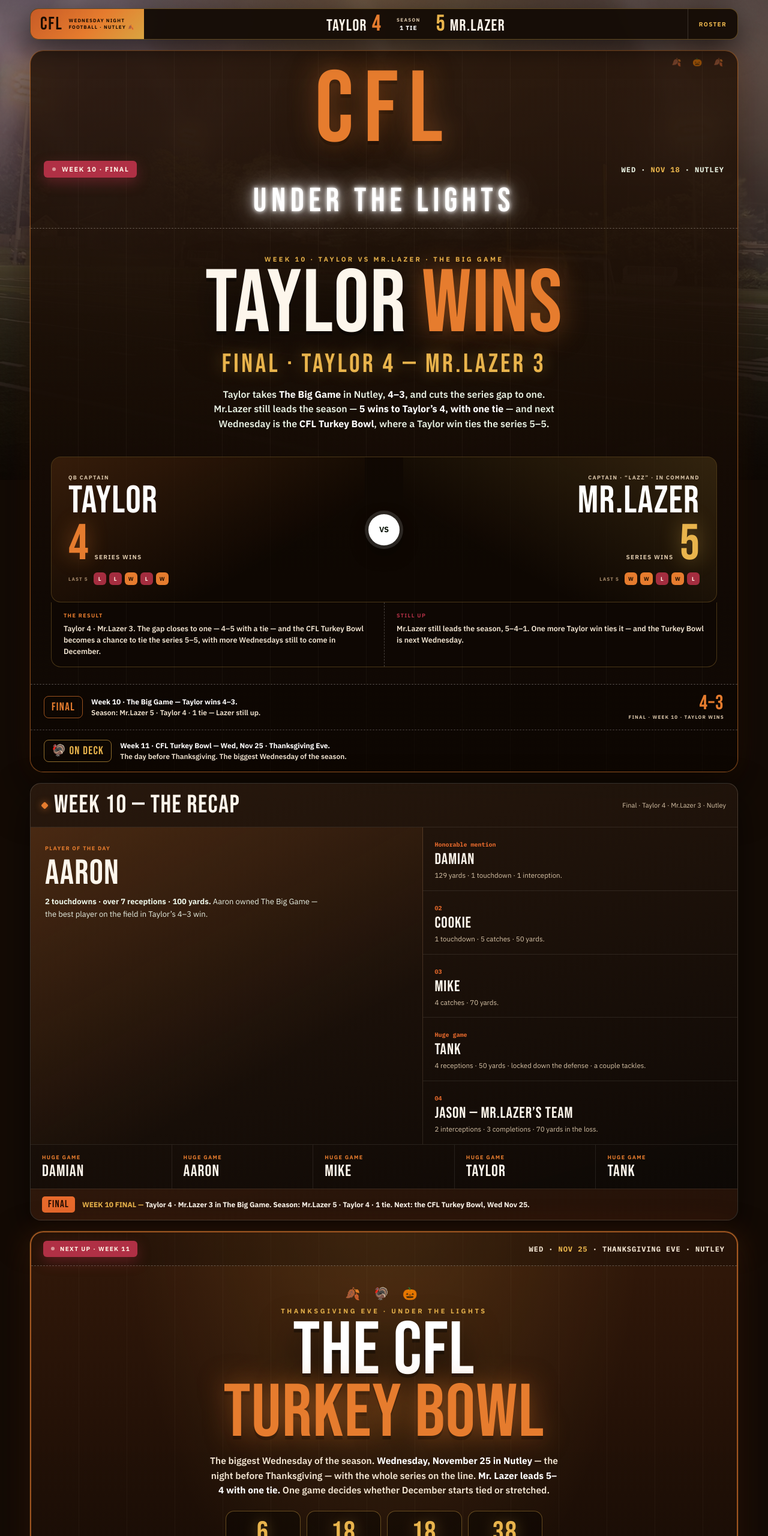
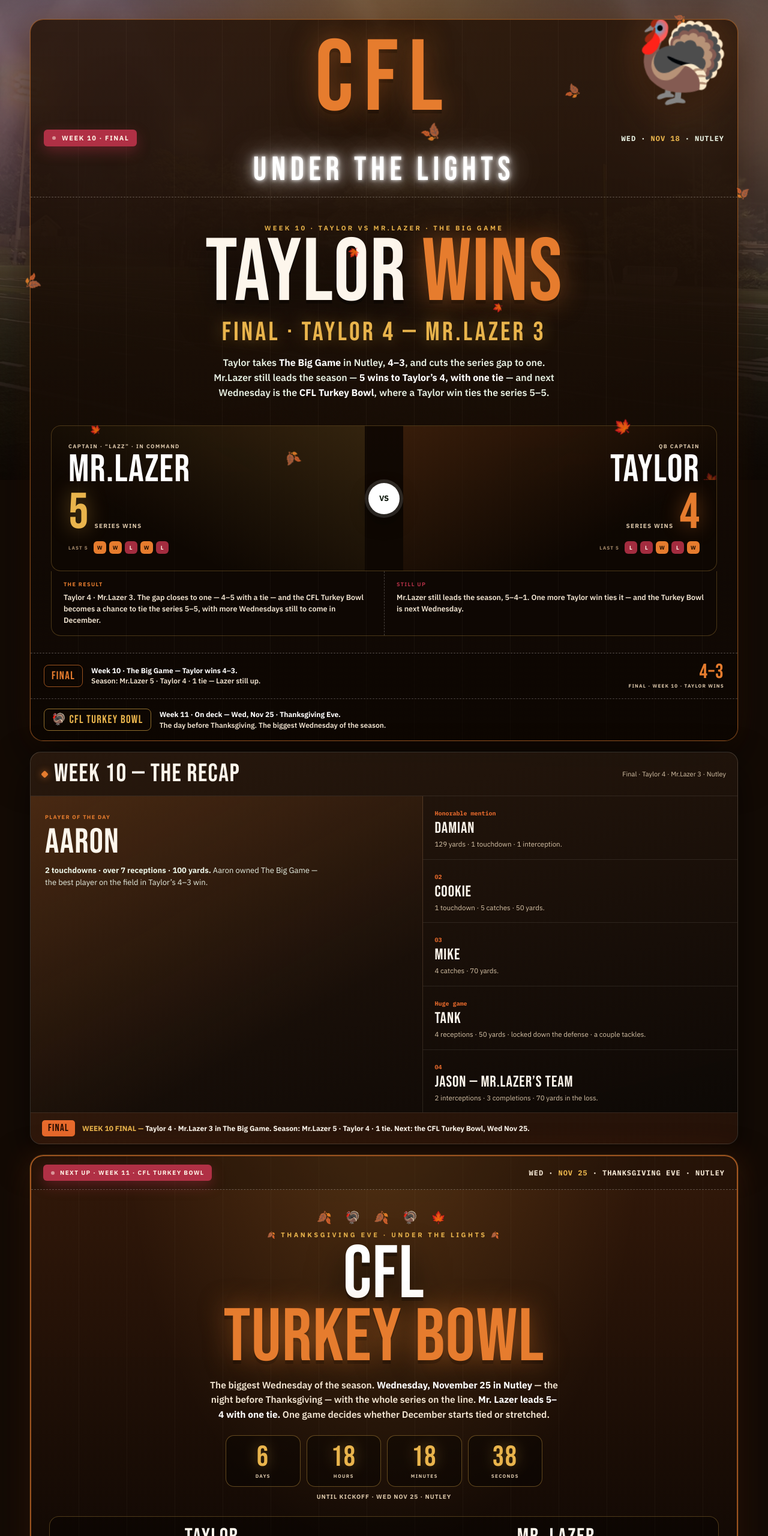
Before and after one commit to taylormuse33/cfl, a plain HTML site: page index.html in a window 1280 px wide. Shown: the top 2560 px of the page at 60% size. Drawn offline with Linux system fonts and the light colour scheme; animation ran at ten frames a second.

Commit message:
CFL homepage - GitHub Pages deploy (Thanksgiving round 2: top bar + Momentum box + Huge Game grid removed, faceoff swapped Lazer left / Taylor right, turkey + falling leaves, no pumpkins, CFL Turkey Bowl)

```diff
--- a/index.html
+++ b/index.html
@@ -9,7 +9,7 @@
   <link rel="preconnect" href="https://fonts.googleapis.com">
   <link rel="preconnect" href="https://fonts.gstatic.com" crossorigin>
   <link href="https://fonts.googleapis.com/css2?family=Bebas+Neue&family=IBM+Plex+Sans:wght@400;500;600;700;800&family=IBM+Plex+Mono:wght@500;700&display=swap" rel="stylesheet">
-  <title>CFL — Wednesday Night Football · Turkey Bowl Week · Taylor Won Week 10</title>
+  <title>CFL — Wednesday Night Football · CFL Turkey Bowl Week · Taylor Won Week 10</title>
   <style>
     :root{
       color-scheme:dark;
@@ -44,36 +44,49 @@
     body{margin:0;min-width:320px;min-height:100vh;overflow-x:hidden;background:#140b05;color:var(--ink);font-family:"IBM Plex Sans",sans-serif;-webkit-font-smoothing:antialiased;text-rendering:optimizeLegibility}
     ::selection{background:var(--pumpkin);color:#1c0d02}
     body::before{content:"";position:fixed;inset:0;z-index:-3;background:linear-gradient(180deg,rgba(28,12,4,.52),rgba(22,10,4,.68) 46%,rgba(14,7,3,.94)),url("assets/night-field.jpg") center 58%/cover no-repeat;filter:brightness(1.02) saturate(1.08) sepia(.18)}
-    body::after{content:"";position:fixed;inset:0;z-index:-2;pointer-events:none;background:radial-gradient(ellipse at 50% -8%,rgba(255,176,66,.18),transparent 46%),radial-gradient(ellipse at 8% 22%,rgba(176,48,69,.10),transparent 40%),radial-gradient(ellipse at 92% 18%,rgba(230,124,46,.10),transparent 40%),linear-gradient(180deg,transparent 60%,rgba(10,4,2,.55))}
+    body::after{content:"";position:fixed;inset:0;z-index:-2;pointer-events:none;background:radial-gradient(ellipse at 50% -8%,rgba(255,176,66,.27),transparent 48%),radial-gradient(ellipse at 8% 22%,rgba(176,48,69,.17),transparent 42%),radial-gradient(ellipse at 92% 18%,rgba(230,124,46,.18),transparent 42%),radial-gradient(ellipse at 50% 108%,rgba(199,91,38,.20),transparent 55%),linear-gradient(180deg,transparent 60%,rgba(10,4,2,.55))}
     button{font:inherit}
     :focus-visible{outline:3px solid var(--pumpkin);outline-offset:2px}
     .page{width:min(1180px,calc(100% - 28px));margin:auto;padding:max(14px,env(safe-area-inset-top)) 0 max(30px,env(safe-area-inset-bottom))}
     .glass{background:var(--glass);border:1px solid var(--line);border-radius:var(--radius);box-shadow:var(--shadow)}
     .mono{font-family:"IBM Plex Mono",monospace}
 
-    /* ============ SCOREBUG BAR ============ */
-    .scorebug{position:sticky;top:10px;z-index:40;display:grid;grid-template-columns:auto 1fr auto;align-items:stretch;align-items:stretch;overflow:hidden;border:1px solid rgba(233,180,76,.35);border-radius:14px;background:rgba(20,11,5,.94);box-shadow:0 16px 40px rgba(0,0,0,.55);backdrop-filter:blur(10px);-webkit-backdrop-filter:blur(10px)}
-    .bug-brand{display:flex;align-items:center;gap:10px;padding:10px 16px;background:linear-gradient(135deg,var(--burnt),var(--pumpkin) 55%,var(--deep-gold));color:#1c0d02}
-    .bug-brand strong{font:400 30px/0.9 "Bebas Neue",sans-serif;letter-spacing:.06em}
-    .bug-brand span{font-size:8px;font-weight:900;letter-spacing:.14em;text-transform:uppercase;line-height:1.35}
-    .bug-score{display:flex;align-items:center;justify-content:center;gap:clamp(10px,3vw,26px);padding:8px 12px;min-width:0}
-    .bug-side{display:flex;align-items:baseline;gap:8px;white-space:nowrap}
-    .bug-side .bug-name{font:400 clamp(19px,3vw,27px)/1 "Bebas Neue",sans-serif;letter-spacing:.05em}
-    .bug-side .bug-num{font:400 clamp(26px,4vw,38px)/0.9 "Bebas Neue",sans-serif}
-    .bug-side.taylor .bug-num{color:var(--pumpkin)}
-    .bug-side.lazer .bug-num{color:var(--gold)}
-    .bug-mid{text-align:center}
-    .bug-mid span{display:block;color:var(--muted);font-size:8px;font-weight:900;letter-spacing:.16em;text-transform:uppercase}
-    .bug-mid strong{display:block;margin-top:2px;font-size:10px;font-weight:800;letter-spacing:.1em;text-transform:uppercase;color:#fff}
-    .bug-link{display:grid;place-items:center;padding:0 18px;border-left:1px solid var(--line);color:var(--gold);font-size:10px;font-weight:900;letter-spacing:.13em;text-transform:uppercase;text-decoration:none;transition:background .18s ease,color .18s ease}
-    .bug-link:hover,.bug-link:focus-visible{background:var(--pumpkin);color:#1c0d02}
+    /* ============ FALLING LEAVES ============ */
+    .leaves{position:fixed;inset:0;z-index:60;overflow:hidden;pointer-events:none}
+    .leaves span{position:absolute;top:-8vh;line-height:1;opacity:0;will-change:transform}
+    .leaves span:nth-child(1){left:3%;font-size:22px;animation:leaf-fall 13s linear -2s infinite}
+    .leaves span:nth-child(2){left:11%;font-size:16px;animation:leaf-fall 17s linear -9s infinite}
+    .leaves span:nth-child(3){left:19%;font-size:27px;animation:leaf-fall 11s linear -5s infinite}
+    .leaves span:nth-child(4){left:28%;font-size:15px;animation:leaf-fall 19s linear -13s infinite}
+    .leaves span:nth-child(5){left:37%;font-size:21px;animation:leaf-fall 14s linear -7s infinite}
+    .leaves span:nth-child(6){left:46%;font-size:17px;animation:leaf-fall 16s linear -3s infinite}
+    .leaves span:nth-child(7){left:54%;font-size:25px;animation:leaf-fall 12s linear -10s infinite}
+    .leaves span:nth-child(8){left:63%;font-size:15px;animation:leaf-fall 18s linear -6s infinite}
+    .leaves span:nth-child(9){left:71%;font-size:20px;animation:leaf-fall 13.5s linear -11s infinite}
+    .leaves span:nth-child(10){left:79%;font-size:26px;animation:leaf-fall 11.5s linear -4s infinite}
+    .leaves span:nth-child(11){left:86%;font-size:16px;animation:leaf-fall 17.5s linear -14s infinite}
+    .leaves span:nth-child(12){left:92%;font-size:22px;animation:leaf-fall 14.5s linear -8s infinite}
+    .leaves span:nth-child(13){left:97%;font-size:18px;animation:leaf-fall 15.5s linear -1s infinite}
+    .leaves span:nth-child(14){left:58%;font-size:14px;animation:leaf-fall 20s linear -16s infinite}
+    @keyframes leaf-fall{
+      0%{transform:translate3d(0,-8vh,0) rotate(0deg);opacity:0}
+      6%{opacity:.85}
+      25%{transform:translate3d(3vw,24vh,0) rotate(100deg)}
+      50%{transform:translate3d(-2vw,52vh,0) rotate(190deg)}
+      75%{transform:translate3d(2.5vw,80vh,0) rotate(275deg)}
+      94%{opacity:.85}
+      100%{transform:translate3d(-1vw,110vh,0) rotate(350deg);opacity:0}
+    }
+    @media(prefers-reduced-motion:reduce){
+      .leaves{display:none}
+    }
 
     main{display:grid;gap:18px;padding-top:18px}
 
     /* ============ MAIN EVENT POSTER ============ */
     .poster{position:relative;overflow:hidden;border:1px solid rgba(230,124,46,.55);border-radius:22px;background:linear-gradient(180deg,rgba(38,20,8,.86),rgba(16,9,4,.95) 78%);box-shadow:0 34px 80px rgba(0,0,0,.62),0 0 0 1px rgba(233,180,76,.12),0 0 44px rgba(199,91,38,.14)}
     .poster::before{content:"";position:absolute;inset:0;background:repeating-linear-gradient(90deg,transparent 0 79px,rgba(255,235,200,.04) 79px 80px);pointer-events:none}
-    .poster::after{content:"🍂  🎃  🍂";position:absolute;top:10px;right:16px;font-size:13px;letter-spacing:.6em;opacity:.55;pointer-events:none}
+    .poster::after{content:"🦃";position:absolute;top:2px;right:10px;font-size:clamp(84px,15vw,132px);line-height:1;pointer-events:none;filter:drop-shadow(0 10px 22px rgba(0,0,0,.55)) drop-shadow(0 0 26px rgba(230,124,46,.35));transform:rotate(6deg);z-index:2}
     .poster-brand{position:relative;text-align:center;padding:clamp(20px,4vw,34px) 20px 2px}
     .poster-brand span{display:block;font:400 clamp(84px,18vw,168px)/0.78 "Bebas Neue",sans-serif;letter-spacing:.1em;text-transform:uppercase;color:var(--pumpkin);text-shadow:0 0 44px rgba(230,124,46,.5),0 6px 0 rgba(0,0,0,.35),0 22px 60px rgba(0,0,0,.7)}
     .poster-top{position:relative;display:flex;flex-wrap:wrap;align-items:center;justify-content:space-between;gap:10px;padding:16px 22px;border-bottom:1px dashed rgba(253,246,236,.28)}
@@ -92,19 +105,20 @@
     .faceoff{position:relative;display:grid;grid-template-columns:1fr auto 1fr;align-items:stretch;gap:0;margin:clamp(20px,4vw,36px) clamp(14px,3vw,34px) 0;border:1px solid rgba(233,180,76,.28);border-radius:16px;overflow:hidden;background:rgba(14,7,3,.6)}
     .fighter{padding:clamp(16px,3vw,28px);min-width:0}
     .fighter.taylor{background:linear-gradient(150deg,rgba(230,124,46,.18),transparent 70%)}
-    .fighter.lazer{background:linear-gradient(210deg,rgba(233,180,76,.16),transparent 70%);text-align:right}
+    .fighter.lazer{background:linear-gradient(210deg,rgba(233,180,76,.16),transparent 70%)}
+    .faceoff .fighter:last-child{text-align:right}
     .fighter .f-role{display:block;color:var(--muted);font-size:9px;font-weight:900;letter-spacing:.16em;text-transform:uppercase}
     .fighter .f-name{display:block;margin-top:6px;font:400 clamp(38px,6.5vw,64px)/0.88 "Bebas Neue",sans-serif;letter-spacing:.02em;text-transform:uppercase}
     .fighter.taylor .f-name{color:#fff}
     .fighter.lazer .f-name{color:#fff}
     .fighter .f-record{display:flex;align-items:baseline;gap:10px;margin-top:10px}
-    .fighter.lazer .f-record{justify-content:flex-end}
+    .faceoff .fighter:last-child .f-record{justify-content:flex-end}
     .fighter .f-num{font:400 clamp(56px,8vw,84px)/0.8 "Bebas Neue",sans-serif}
     .fighter.taylor .f-num{color:var(--pumpkin);text-shadow:0 0 34px rgba(230,124,46,.45)}
     .fighter.lazer .f-num{color:var(--gold);text-shadow:0 0 34px rgba(233,180,76,.45)}
     .fighter .f-wins{color:var(--muted);font-size:10px;font-weight:800;letter-spacing:.12em;text-transform:uppercase}
     .form{display:flex;align-items:center;gap:5px;margin-top:14px}
-    .fighter.lazer .form{justify-content:flex-end}
+    .faceoff .fighter:last-child .form{justify-content:flex-end}
     .form .form-label{margin-right:4px;color:var(--faint);font-size:8px;font-weight:900;letter-spacing:.14em;text-transform:uppercase}
     .form i{display:grid;place-items:center;width:21px;height:21px;border-radius:6px;font-size:9px;font-style:normal;font-weight:900}
     .form i.w{background:var(--pumpkin);color:#1c0d02}
@@ -161,7 +175,7 @@
     .tb-vs{display:grid;place-items:center;width:46px;height:46px;border-radius:50%;background:#fff3e6;color:#2b1606;font:800 12px/1 "IBM Plex Sans",sans-serif;box-shadow:0 0 0 5px rgba(255,243,230,.14),0 10px 24px rgba(0,0,0,.5)}
     .tb-tie{text-align:center;margin:10px 16px 0;color:var(--muted);font-size:11px;font-weight:650}
     .tb-tie strong{color:#fff}
-    .tb-stakes{position:relative;display:grid;grid-template-columns:1fr 1fr;gap:0;margin:16px clamp(14px,3vw,30px) 0;border:1px solid rgba(233,180,76,.3);border-radius:16px;overflow:hidden;background:rgba(0,0,0,.28)}
+    .tb-stakes{position:relative;display:grid;grid-template-columns:1fr 1fr;gap:0;margin:16px clamp(14px,3vw,30px) clamp(18px,3vw,26px);border:1px solid rgba(233,180,76,.3);border-radius:16px;overflow:hidden;background:rgba(0,0,0,.28)}
     .tb-stake{padding:17px 19px}
     .tb-stake+.tb-stake{border-left:1px dashed rgba(253,246,236,.26)}
     .tb-stake span{display:block;font-size:9px;font-weight:900;letter-spacing:.15em;text-transform:uppercase}
@@ -169,10 +183,6 @@
     .tb-stake.lose span{color:var(--gold)}
     .tb-stake strong{display:block;margin-top:7px;font:400 30px/1 "Bebas Neue",sans-serif;letter-spacing:.04em;text-transform:uppercase}
     .tb-stake p{margin:7px 0 0;color:#f3e6d3;font-size:12.5px;font-weight:550;line-height:1.55}
-    .tb-momentum{position:relative;display:flex;flex-wrap:wrap;align-items:center;gap:14px 18px;margin:16px clamp(14px,3vw,30px) clamp(18px,3vw,26px);padding:15px 18px;border:1px solid rgba(230,124,46,.4);border-radius:14px;background:linear-gradient(105deg,rgba(230,124,46,.16),rgba(176,48,69,.10) 62%,transparent)}
-    .tb-momentum .tb-mom-badge{flex:0 0 auto;padding:8px 12px;border:1px solid rgba(230,124,46,.65);border-radius:8px;color:var(--pumpkin);font:400 18px/1 "Bebas Neue",sans-serif;letter-spacing:.07em;text-transform:uppercase;background:rgba(0,0,0,.25)}
-    .tb-momentum p{margin:0;flex:1 1 300px;color:#f3e6d3;font-size:12.5px;font-weight:600;line-height:1.55}
-    .tb-momentum p strong{color:#fff}
     @media(max-width:640px){
       .tb-topbar{padding:11px 13px}
       .tb-countdown{gap:7px;padding:0 12px}
@@ -182,7 +192,6 @@
       .tb-stakes{grid-template-columns:1fr;margin-left:10px;margin-right:10px}
       .tb-stake{padding:13px 14px}
       .tb-stake+.tb-stake{border-left:0;border-top:1px dashed rgba(253,246,236,.26)}
-      .tb-momentum{margin-left:10px;margin-right:10px;padding:13px 14px}
       .tb-title{font-size:clamp(52px,16vw,76px)}
     }
     @media(prefers-reduced-motion:no-preference){
@@ -373,12 +382,6 @@
     .breaking-bar p strong{color:var(--gold);text-transform:uppercase}
     .recap10 .fp-lead{background:linear-gradient(150deg,rgba(230,124,46,.18),transparent 70%)}
     .recap10 .fp-lead .fp-kicker{color:var(--pumpkin)}
-    .huge-row{display:grid;grid-template-columns:repeat(5,1fr);border-top:1px solid var(--line-soft)}
-    .huge-cell{padding:15px 19px;border-right:1px solid var(--line-soft)}
-    .huge-cell:last-child{border-right:0}
-    .huge-cell span{display:block;color:var(--pumpkin);font-size:9px;font-weight:900;letter-spacing:.15em;text-transform:uppercase}
-    .huge-cell strong{display:block;margin-top:5px;font:400 27px/1 "Bebas Neue",sans-serif;letter-spacing:.04em;text-transform:uppercase}
-    @media(max-width:640px){.huge-row{grid-template-columns:1fr 1fr}.huge-cell{padding:12px 14px}.huge-cell:nth-child(2n){border-right:0}.huge-cell:nth-child(-n+4){border-bottom:1px solid var(--line-soft)}.huge-cell:last-child{grid-column:1/-1;border-right:0}}
 
     /* ============ ARCHIVE ============ */
     .archive{overflow:hidden}
@@ -623,13 +626,6 @@
     @media(max-width:640px){
       .page{width:calc(100% - 14px);padding-top:7px}
       main{gap:10px;padding-top:10px}
-      .scorebug{top:6px;border-radius:11px}
-      .bug-brand{padding:8px 10px}
-      .bug-brand strong{font-size:23px}
-      .bug-brand span{display:none}
-      .bug-side .bug-name{display:none}
-      .bug-mid strong{font-size:8px}
-      .bug-link{padding:0 11px;font-size:8px}
       .poster{border-radius:16px}
       .poster-top{padding:11px 13px}
       .poster-kicker{font-size:9px;padding:6px 9px}
@@ -718,17 +714,8 @@
   </style>
 </head>
 <body>
+  <div class="leaves" aria-hidden="true"><span>🍂</span><span>🍁</span><span>🍂</span><span>🍁</span><span>🍂</span><span>🍁</span><span>🍂</span><span>🍁</span><span>🍂</span><span>🍁</span><span>🍂</span><span>🍁</span><span>🍂</span><span>🍁</span></div>
   <div class="page">
-    <header class="scorebug" aria-label="Season series score">
-      <div class="bug-brand"><strong>CFL</strong><span>Wednesday Night<br>Football · Nutley 🍂</span></div>
-      <div class="bug-score" role="img" aria-label="Season record: Taylor 4 wins, 1 tie, Mr.Lazer 5 wins">
-        <div class="bug-side taylor"><span class="bug-name">Taylor</span><span class="bug-num">4</span></div>
-        <div class="bug-mid"><span>Season</span><strong>1 tie</strong></div>
-        <div class="bug-side lazer"><span class="bug-num">5</span><span class="bug-name">Mr.Lazer</span></div>
-      </div>
-      <a class="bug-link" href="#roster">Roster</a>
-    </header>
-
     <main>
       <!-- ===== MAIN EVENT: WEEK 10 ===== -->
       <section class="poster" aria-labelledby="poster-title">
@@ -745,21 +732,21 @@
           <p class="poster-sub">Taylor takes <strong>The Big Game</strong> in Nutley, <strong>4&ndash;3</strong>, and cuts the series gap to one. Mr.Lazer still leads the season — <strong>5 wins to Taylor&rsquo;s 4, with one tie</strong> — and next Wednesday is the <strong>CFL Turkey Bowl</strong>, where a Taylor win ties the series 5&ndash;5.</p>
         </div>
         <div class="faceoff">
+          <div class="fighter lazer">
+            <span class="f-role">Captain · &ldquo;Lazz&rdquo; · In command</span>
+            <span class="f-name">Mr.Lazer</span>
+            <div class="f-record"><span class="f-num">5</span><span class="f-wins">Series wins</span></div>
+            <div class="form" aria-label="Mr.Lazer last five: win, win, loss, win, loss">
+              <span class="form-label">Last 5</span><i class="w">W</i><i class="w">W</i><i class="l">L</i><i class="w">W</i><i class="l">L</i>
+            </div>
+          </div>
+          <div class="faceoff-mid"><span>VS</span></div>
           <div class="fighter taylor">
             <span class="f-role">QB Captain</span>
             <span class="f-name">Taylor</span>
-            <div class="f-record"><span class="f-num">4</span><span class="f-wins">Series wins</span></div>
+            <div class="f-record"><span class="f-wins">Series wins</span><span class="f-num">4</span></div>
             <div class="form" aria-label="Taylor last five: loss, loss, win, loss, win">
               <span class="form-label">Last 5</span><i class="l">L</i><i class="l">L</i><i class="w">W</i><i class="l">L</i><i class="w">W</i>
-            </div>
-          </div>
-          <div class="faceoff-mid"><span>VS</span></div>
-          <div class="fighter lazer">
-            <span class="f-role">Captain · &ldquo;Lazz&rdquo; · In command</span>
-            <span class="f-name">Mr.Lazer</span>
-            <div class="f-record"><span class="f-wins">Series wins</span><span class="f-num">5</span></div>
-            <div class="form" aria-label="Mr.Lazer last five: win, win, loss, win, loss">
-              <span class="form-label">Last 5</span><i class="w">W</i><i class="w">W</i><i class="l">L</i><i class="w">W</i><i class="l">L</i>
             </div>
           </div>
         </div>
@@ -777,8 +764,8 @@
           </div>
           <div class="foot-block">
             <div class="tgiving">
-              <span class="tg-badge">🦃 On deck</span>
-              <p><strong>Week 11 · CFL Turkey Bowl &mdash; Wed, Nov 25 · Thanksgiving Eve.</strong><br>The day before Thanksgiving. The biggest Wednesday of the season.</p>
+              <span class="tg-badge">🦃 CFL Turkey Bowl</span>
+              <p><strong>Week 11 · On deck &mdash; Wed, Nov 25 · Thanksgiving Eve.</strong><br>The day before Thanksgiving. The biggest Wednesday of the season.</p>
             </div>
           </div>
         </div>
@@ -801,26 +788,19 @@
             <article class="fp-item"><span class="fp-num">04</span><h3>Jason &mdash; Mr.Lazer&rsquo;s team</h3><p>2 interceptions &middot; 3 completions &middot; 70 yards in the loss.</p></article>
           </div>
         </div>
-        <div class="huge-row" aria-label="Huge games in Week 10">
-          <div class="huge-cell"><span>Huge game</span><strong>Damian</strong></div>
-          <div class="huge-cell"><span>Huge game</span><strong>Aaron</strong></div>
-          <div class="huge-cell"><span>Huge game</span><strong>Mike</strong></div>
-          <div class="huge-cell"><span>Huge game</span><strong>Taylor</strong></div>
-          <div class="huge-cell"><span>Huge game</span><strong>Tank</strong></div>
-        </div>
         <div class="breaking-bar"><span class="bb-tag">Final</span><p><strong>Week 10 final &mdash;</strong> Taylor 4 &middot; Mr.Lazer 3 in The Big Game. Season: Mr.Lazer 5 &middot; Taylor 4 &middot; 1 tie. Next: the CFL Turkey Bowl, Wed Nov 25.</p></div>
       </section>
 
       <!-- ===== TURKEY BOWL — WEEK 11 HYPE ===== -->
       <section class="turkey-bowl" aria-labelledby="turkey-title">
         <div class="tb-topbar">
-          <span class="tb-live">Next up · Week 11</span>
+          <span class="tb-live">Next up · Week 11 · CFL Turkey Bowl</span>
           <span class="tb-when">Wed · <em>Nov 25</em> · Thanksgiving Eve · Nutley</span>
         </div>
         <div class="tb-head">
-          <div class="tb-deco" aria-hidden="true">🍂 🦃 🎃</div>
-          <p class="tb-eyebrow">Thanksgiving Eve · Under the lights</p>
-          <h2 class="tb-title" id="turkey-title">The CFL <span class="tb-accent">Turkey Bowl</span></h2>
+          <div class="tb-deco" aria-hidden="true">🍂 🦃 🍂 🦃 🍁</div>
+          <p class="tb-eyebrow">🍂 Thanksgiving Eve · Under the lights 🍂</p>
+          <h2 class="tb-title" id="turkey-title">CFL <span class="tb-accent">Turkey Bowl</span></h2>
           <p class="tb-sub">The biggest Wednesday of the season. <strong>Wednesday, November 25 in Nutley</strong> — the night before Thanksgiving — with the whole series on the line. <strong>Mr. Lazer leads 5–4 with one tie.</strong> One game decides whether December starts tied or stretched.</p>
           <div class="tb-countdown" role="timer" aria-label="Countdown to the Turkey Bowl on November 25">
             <div class="tb-count-cell"><strong id="tb-days">—</strong><span>Days</span></div>
@@ -839,10 +819,6 @@
         <div class="tb-stakes">
           <div class="tb-stake win"><span>If Taylor wins</span><strong>Series tied 5–5</strong><p>Taylor ties the series 5–5 heading into December — all even with the season still rolling.</p></div>
           <div class="tb-stake lose"><span>If Lazer wins</span><strong>Series stretches to 6–4</strong><p>Mr. Lazer stretches the lead to 6–4 and takes full control heading into December.</p></div>
-        </div>
-        <div class="tb-momentum">
-          <span class="tb-mom-badge">🍂 Momentum</span>
-          <p><strong>Taylor carries the momentum in.</strong> Taylor just won Week 10, <strong>4–3 in The Big Game</strong>, with <strong>Aaron as Player of the Day</strong> — 2 touchdowns, over 7 receptions, 100 yards. Now it’s Thanksgiving Eve, with a chance to tie the series.</p>
         </div>
       </section>
 
@@ -930,7 +906,7 @@
           <article class="race-week w-taylor"><div class="rw-top"><span class="rw-wk">Week 8</span><time class="rw-date" datetime="2026-11-04">Nov 4</time></div><div class="rw-result">Taylor 7&ndash;3</div><p class="rw-note">Joshua erupts &mdash; Taylor&rsquo;s biggest win.</p></article>
           <article class="race-week w-lazer"><div class="rw-top"><span class="rw-wk">Week 9</span><time class="rw-date" datetime="2026-11-11">Nov 11</time></div><div class="rw-result">Lazer wins</div><p class="rw-note">Damian: three touchdowns. Lazer up two.</p></article>
           <article class="race-week w-taylor"><div class="rw-top"><span class="rw-wk">Week 10</span><time class="rw-date" datetime="2026-11-18">Nov 18</time></div><div class="rw-result">Taylor 4&ndash;3</div><p class="rw-note">The Big Game &mdash; Aaron: Player of the Day.</p></article>
-          <article class="race-week is-tgiving"><div class="rw-top"><span class="rw-wk">Week 11</span><time class="rw-date" datetime="2026-11-25">Nov 25</time></div><div class="rw-result">CFL Turkey Bowl 🦃</div><p class="rw-note">Thanksgiving Eve — Taylor win ties it 5–5, Lazer win makes it 6–4.</p><span class="race-tag">Turkey Bowl · Thanksgiving Eve</span></article>
+          <article class="race-week is-tgiving"><div class="rw-top"><span class="rw-wk">Week 11</span><time class="rw-date" datetime="2026-11-25">Nov 25</time></div><div class="rw-result">CFL Turkey Bowl 🦃</div><p class="rw-note">Thanksgiving Eve — Taylor win ties it 5–5, Lazer win makes it 6–4.</p><span class="race-tag">CFL Turkey Bowl · Thanksgiving Eve</span></article>
           <article class="race-week"><div class="rw-top"><span class="rw-wk">Week 12</span><time class="rw-date" datetime="2026-12-02">Dec 2</time></div><div class="rw-result">December Football</div><p class="rw-note">Season keeps rolling into December.</p><span class="race-tag">December</span></article>
           <article class="race-week"><div class="rw-top"><span class="rw-wk">Week 13</span><time class="rw-date" datetime="2026-12-09">Dec 9</time></div><div class="rw-result">Late December</div><p class="rw-note">Still going — Wednesday nights continue.</p><span class="race-tag">December</span></article>
           <article class="race-week"><div class="rw-top"><span class="rw-wk">Week 14</span><time class="rw-date" datetime="2026-12-16">Dec 16</time></div><div class="rw-result">Before Christmas</div><p class="rw-note">Expected last game — the week before Christmas.</p><span class="race-tag">Before Christmas</span></article>
@@ -1016,7 +992,7 @@
       </details>
     </main>
 
-    <footer><span>🍂 CFL · Wednesday Night Football · Turkey Bowl Week 🦃</span><span>Nutley · Every Wednesday night</span></footer>
+    <footer><span>🍂 CFL · Wednesday Night Football · CFL Turkey Bowl Week 🦃</span><span>Nutley · Every Wednesday night</span></footer>
   </div>
 
 <div class="week-sheet" id="sheet-week-1" hidden role="dialog" aria-modal="true" aria-labelledby="sheet-week-1-title">
```
Also changed, not shown: manifest.json.
